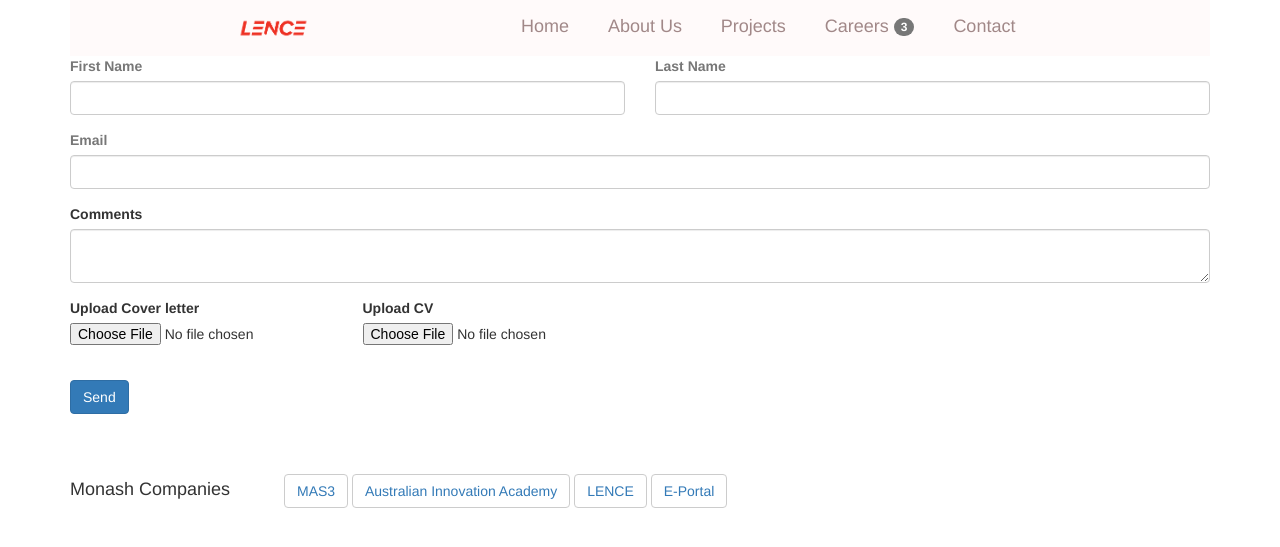
After one commit to BuronX/lence, a Flask app: page /apply in a window 1280 px wide. The commit adds this page. Shown: the top 547 px of the page. Run offline with Flask 2, Linux system fonts and the light colour scheme; some libraries are stand-ins or nearby versions.

Commit message:
added job application form

```diff
--- a/app/__init__.py
+++ b/app/__init__.py
@@ -27,5 +27,9 @@ def careers():
 def contact():
     return render_template('contact.html', timestamp=time.time())
 
+@app.route('/apply')
+def apply():
+    return render_template('job-form.html', timestamp=time.time())
+
 if __name__ == '__main__':
     app.run(port=5000, debug=True)
--- a/app/static/css/main.css
+++ b/app/static/css/main.css
@@ -5,7 +5,7 @@ html, body {
 
 header {
     background:rgb(255, 250, 250);
-    padding: 10px;
+    padding: 2px;
 }
 
 h1{
@@ -28,7 +28,7 @@ li, p{
 
 .navigation a{
     font-size: 18px;
-    margin-right:35px;
+    margin-right: 35px;
     color:rgb(161, 136, 136);
     font-family: Helvetica, sans-serif;
     font-weight: 500;
--- a/app/templates/careers.html
+++ b/app/templates/careers.html
@@ -37,6 +37,8 @@
         where you will have the platform to stand out and take upon an important role in running projects.<br>
         Send your CV to: <mark>asej0001@student.monash.edu</mark>
     </p>
+    <br>
+    <a href="{{url_for('apply')}}"><button class="btn btn-primary">Apply</button></a>
 </div>
 
 {% endblock %}
--- /dev/null
+++ b/app/templates/job-form.html
@@ -0,0 +1,50 @@
+{% extends "layout.html" %}
+
+{% block title %}
+    Apply for a job
+{% endblock %}
+
+{% block body%}
+
+    <form action="">
+        <div class="row">
+            <div class="col-lg-6">
+                <div class="form-group">
+                    <label class="form-text text-muted" for="">First Name</label>
+                    <input class="form-control form-control-lg" type="text">
+                </div>
+            </div>
+            <div class="col-lg-6">
+                <div class="form-group">
+                    <label for="" class="form-text text-muted">Last Name</label>
+                    <input type="text" class="form-control form-control-lg">
+                </div>
+            </div>
+        </div>
+        <div class="form-group">
+            <label for="" class="form-text text-muted">Email</label>
+            <input type="text" class="form-control form-control-lg">
+        </div>
+        <div class="form-group">
+            <label for="" class="form-text">Comments</label>
+            <textarea type="text" class="form-control"></textarea>
+        </div>
+        <div class="row">
+            <div class="col-lg-3">
+                <div class="form-group">
+                    <label for="" class="form-text">Upload Cover letter</label>
+                    <input type="file" class="form-control-file">
+                </div>
+            </div>
+            <div class="col-lg-6">
+                <div class="form-group">
+                    <label for="" class="form-text">Upload CV</label>
+                    <input type="file" class="form-control-file">
+                </div>
+            </div>
+        </div>
+        <br>
+        <button class="btn btn-primary">Send</button>
+    </form>
+
+{% endblock %}
```
Also changed, not shown: 1 other file.
